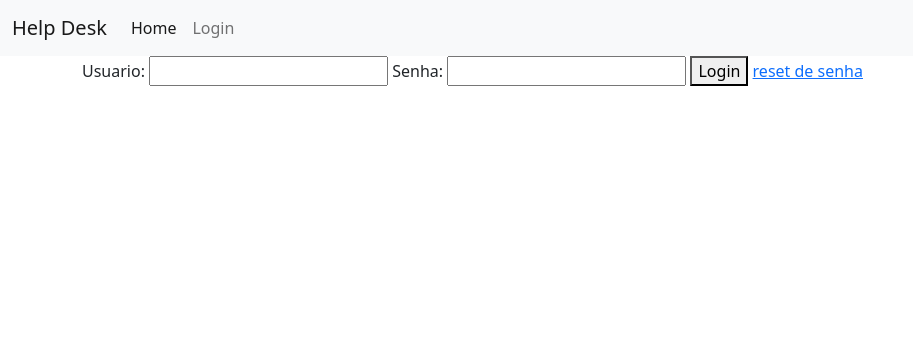
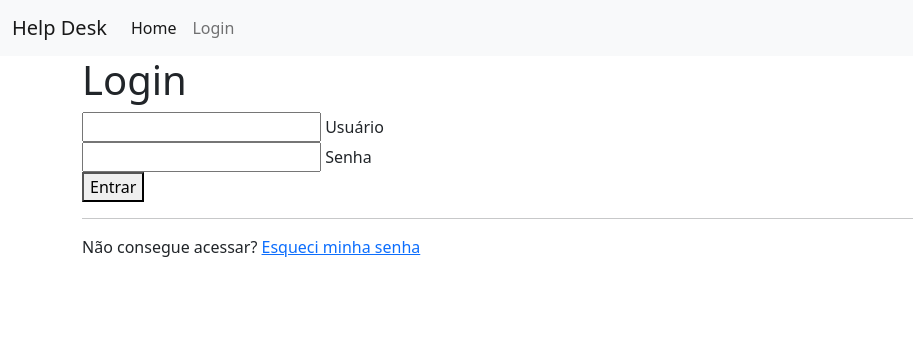
Before and after one commit to Marcos-osg/helpdesk, a Django app: page /accounts/ in a window 1280 px wide. Shown: the top 356 px of the page, without its empty margins (0-913 px from the left). Run offline with Django 3.2, Linux system fonts and the light colour scheme.

Commit message:
Alterado template login

```diff
--- a/accounts/templates/accounts/login.html
+++ b/accounts/templates/accounts/login.html
@@ -1,16 +1,32 @@
 {% extends 'base.html' %}
 {% block content %}
-<form action="{% url 'login' %}" method="POST">
-    {% csrf_token %}
-    <label>Usuario:</label>
-    <input type="text" name="usuario" value="{{request.POST.usuario}}">
-    <label>Senha:</label>
-    <input type="password" name="senha" values="{{request.POST.senha}}">
-    <button type="submit">Login</button>
-    <a href="{% url 'reset_password' %}"> reset de senha </a>
-    <br>
+<div class="container-login">
+    <div class="card-login">
+        <h1 class="h1-login">Login</h1>
+        <form method="POST" action="{% url 'login' %}">
+            {% csrf_token %}
+            <div class="label-float">
+                <input type="text" name="usuario" value="{{request.POST.usuario}}" required>
+                <label >Usuário</label>
+            </div>
+            <div class="label-float">
+                <input type="password" name="senha" value="{{request.POST.senha}}" required >
+                <label >Senha</label>
+            </div>
+            <div class="justify-center">
+                <button type="submit" class="btn-login">Entrar</button>
+            </div>
+            <div class="justify-center">
+                <hr>
+            </div>
+
+            <div class="p-login">
+                <p>Não consegue acessar? <a href="{% url 'reset_password' %}" class="a-login">Esqueci minha senha</a></p>
+            </div>
+        </form>
+    </div>
     {% for message in messages %}
     {{message}}
     {% endfor %}
-</form>
+</div>
 {% endblock %}
--- a/helpdesk/urls.py
+++ b/helpdesk/urls.py
@@ -1,5 +1,6 @@
 from django.contrib import admin
 from django.urls import path, include
+
 
 urlpatterns = [
     path('admin/', admin.site.urls),
--- a/templates/parciais/head.html
+++ b/templates/parciais/head.html
@@ -7,5 +7,4 @@
     <link href="https://cdn.jsdelivr.net/npm/bootstrap@5.1.1/dist/css/bootstrap.min.css" rel="stylesheet" integrity="sha384-F3w7mX95PdgyTmZZMECAngseQB83DfGTowi0iMjiWaeVhAn4FJkqJByhZMI3AhiU" crossorigin="anonymous">
 
     <title>Help Desk</title>
-
 </head>
```
Also changed, not shown: helpdesk/settings.py (+17 -0 lines).
